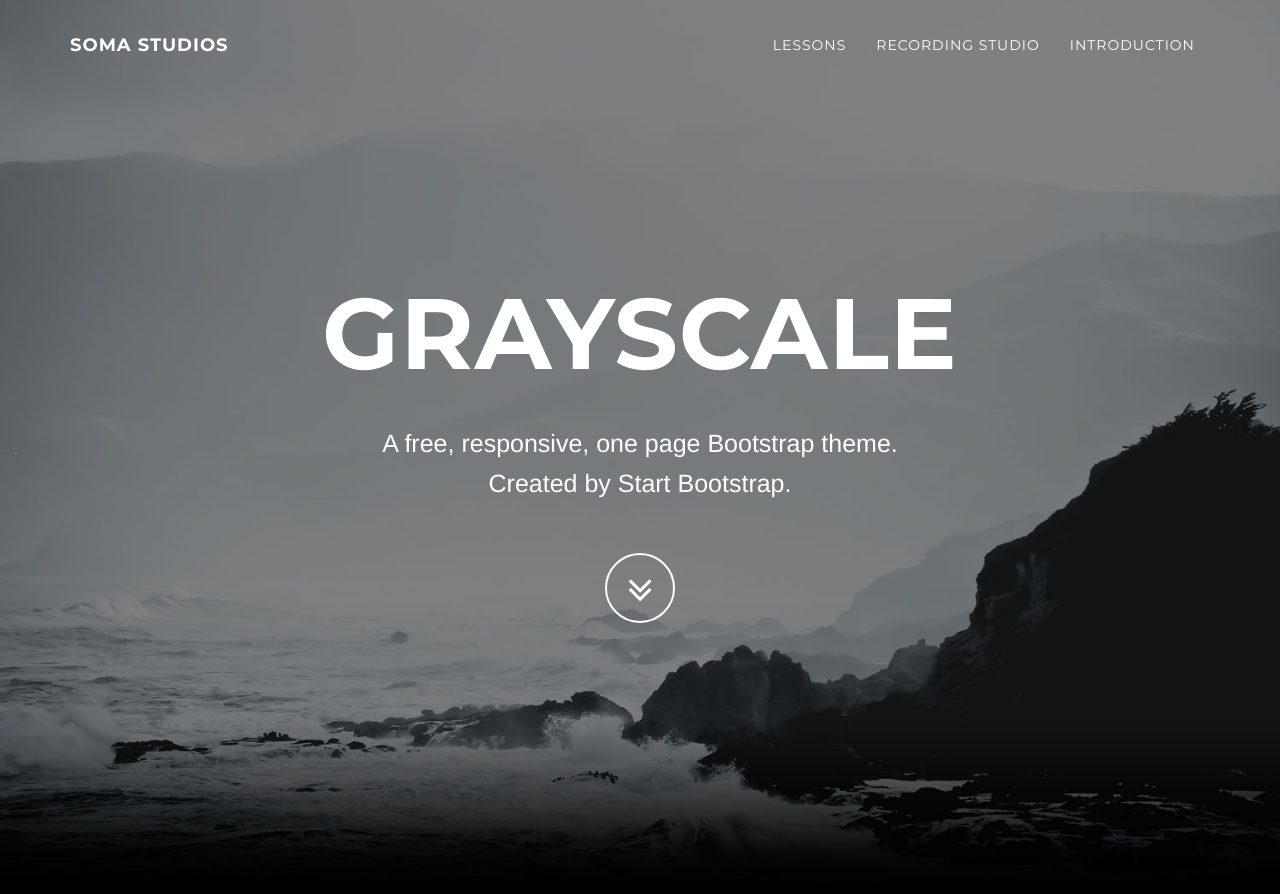
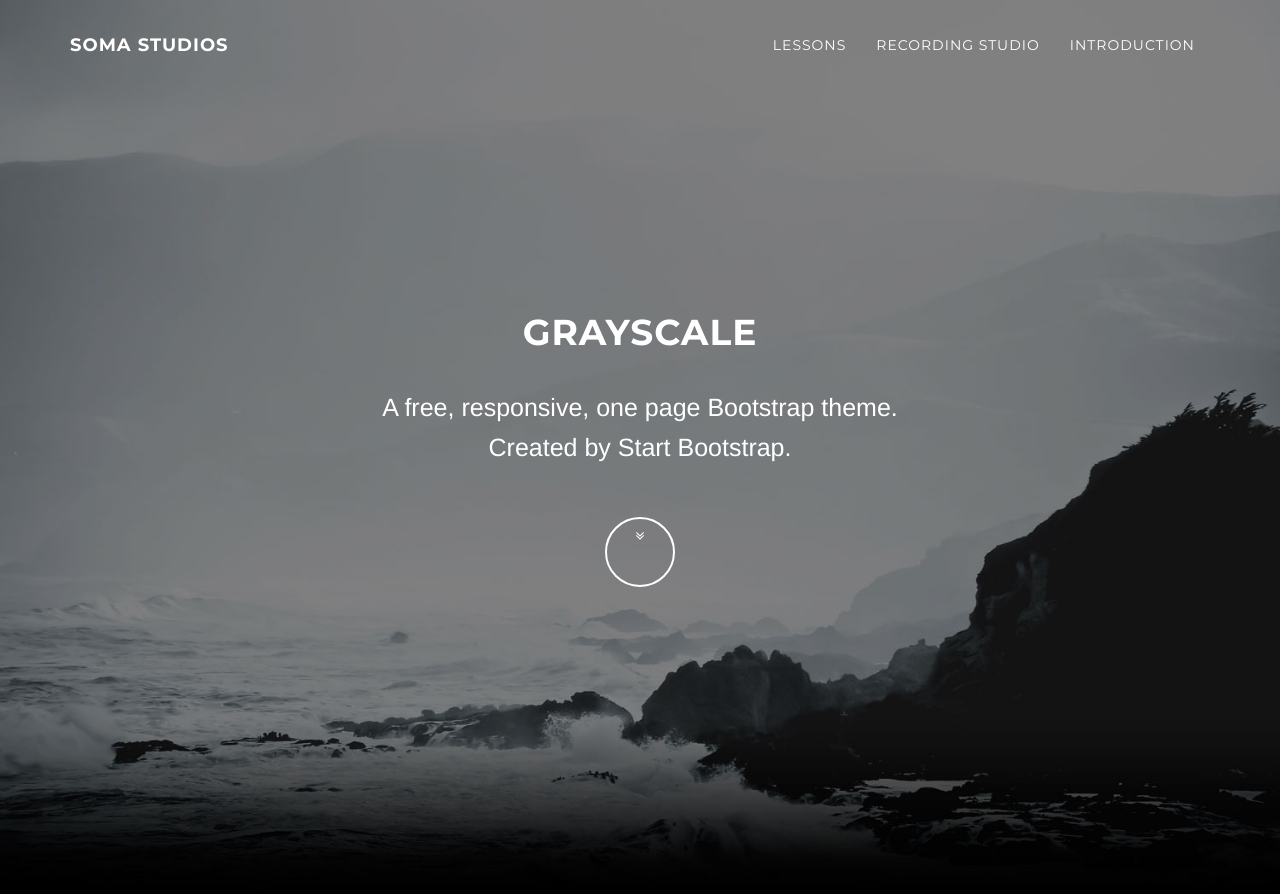
Before and after one commit to zackhanni/Soma-website-classic, a Jekyll site: the page built from index.html, in a window 1280 px wide and 900 px high. Shown: the top 894 px of the window. Built offline with Jekyll 4.4.1, drawn with Linux system fonts in a browser that asks for light colours.

Commit message:
Renamed SCSS feels

```diff
--- a/_sass/grayscale.scss
+++ b/_sass/_grayscale.scss
@@ -82,17 +82,6 @@ a:focus {
     outline: 0;
 }
 
-.navbar-custom .navbar-brand .navbar-toggle {
-    padding: 4px 6px;
-    font-size: 16px;
-    color: #fff;
-}
-
-.navbar-custom .navbar-brand .navbar-toggle:focus,
-.navbar-custom .navbar-brand .navbar-toggle:active {
-    outline: 0;
-}
-
 .navbar-custom a {
     color: #fff;
 }
@@ -157,11 +146,11 @@ a:focus {
 }
 
 .intro .intro-body .brand-heading {
-    font-size: 40px;
+    // font-size: 40px;
 }
 
 .intro .intro-body .intro-text {
-    font-size: 18px;
+    // font-size: 18px;
 }
 
 @media(min-width:767px) {
@@ -171,11 +160,11 @@ a:focus {
     }
 
     .intro .intro-body .brand-heading {
-        font-size: 100px;
+        // font-size: 100px;
     }
 
     .intro .intro-body .intro-text {
-        font-size: 25px;
+        // font-size: 25px;
     }
 }
 
@@ -186,7 +175,7 @@ a:focus {
     padding: 7px 16px;
     border: 2px solid #fff;
     border-radius: 35px;
-    font-size: 40px;
+    // font-size: 40px;
     color: #fff;
     background: 0 0;
     -webkit-transition: background .3s ease-in-out;
```
Also changed, not shown: _sass/_bootstrap.min.scss (renamed from _sass/bootstrap.min.scss), _sass/_variables.scss (renamed from _sass/variables.scss).
